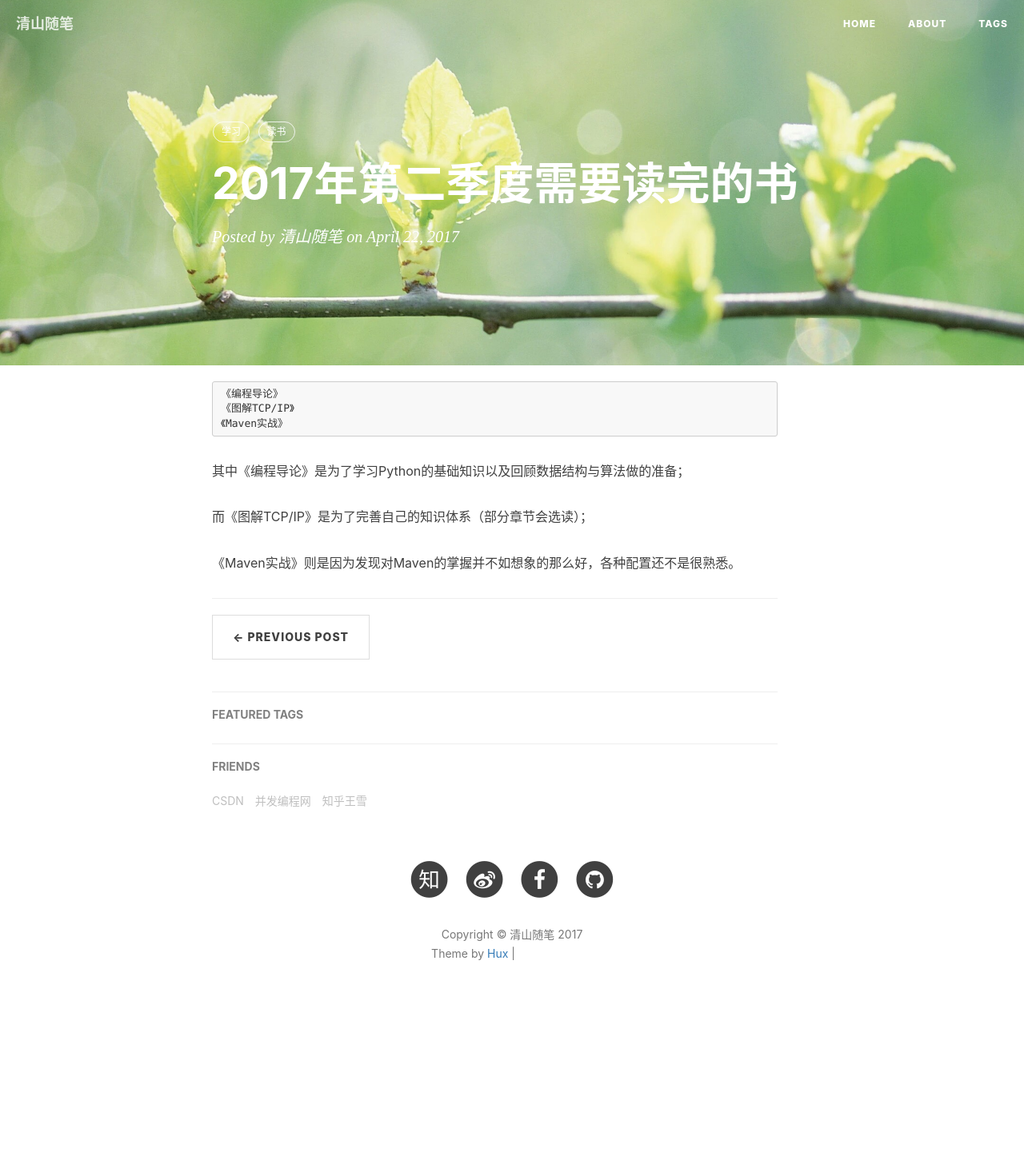
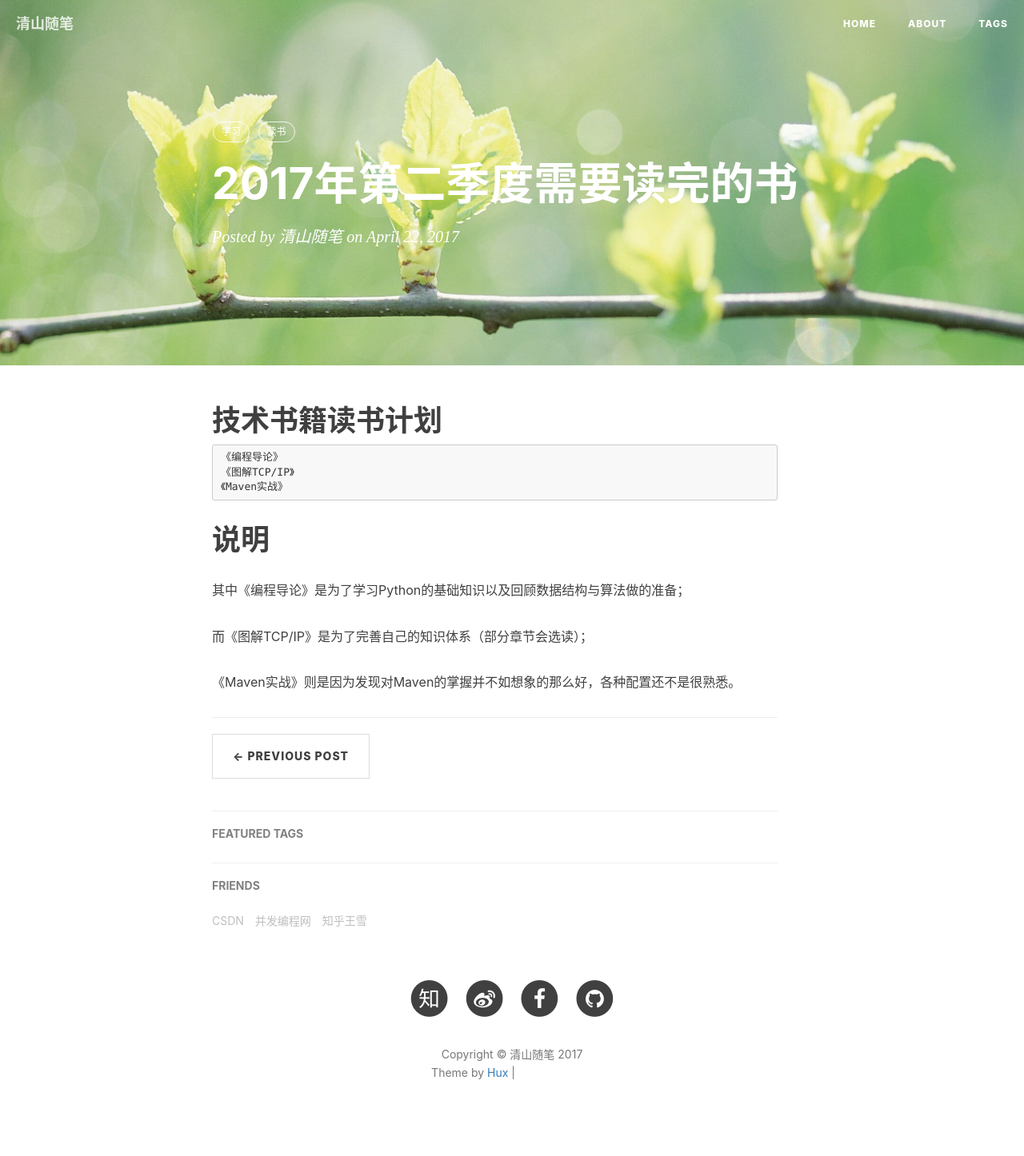
Before and after one commit to linfenliang/linfenliang.github.io, a Jekyll site: the page built from _posts/2017-04-22-2017年第二季度读书计划.md, in a window 1280 px wide. Shown: the whole page at 80% size. Built offline with Jekyll 4.4.1, drawn with Linux system fonts in a browser that asks for light colours; nearby versions of some CDN libraries; comment, search, counter and statistics services are not loaded; before the commit the page ends 1297 px from its top, so only the background shows below that; grey boxes are pictures that could not be loaded.

Commit message:
no message

```diff
--- a/_posts/2017-04-22-2017年第二季度读书计划.md
+++ b/_posts/2017-04-22-2017年第二季度读书计划.md
@@ -9,11 +9,13 @@ tags:
     - 读书
 categories: 学习 读书
 ---
-
+# 技术书籍读书计划
 
 	《编程导论》
 	《图解TCP/IP》
 	《Maven实战》
+
+# 说明
 
 其中《编程导论》是为了学习Python的基础知识以及回顾数据结构与算法做的准备；
 
```
